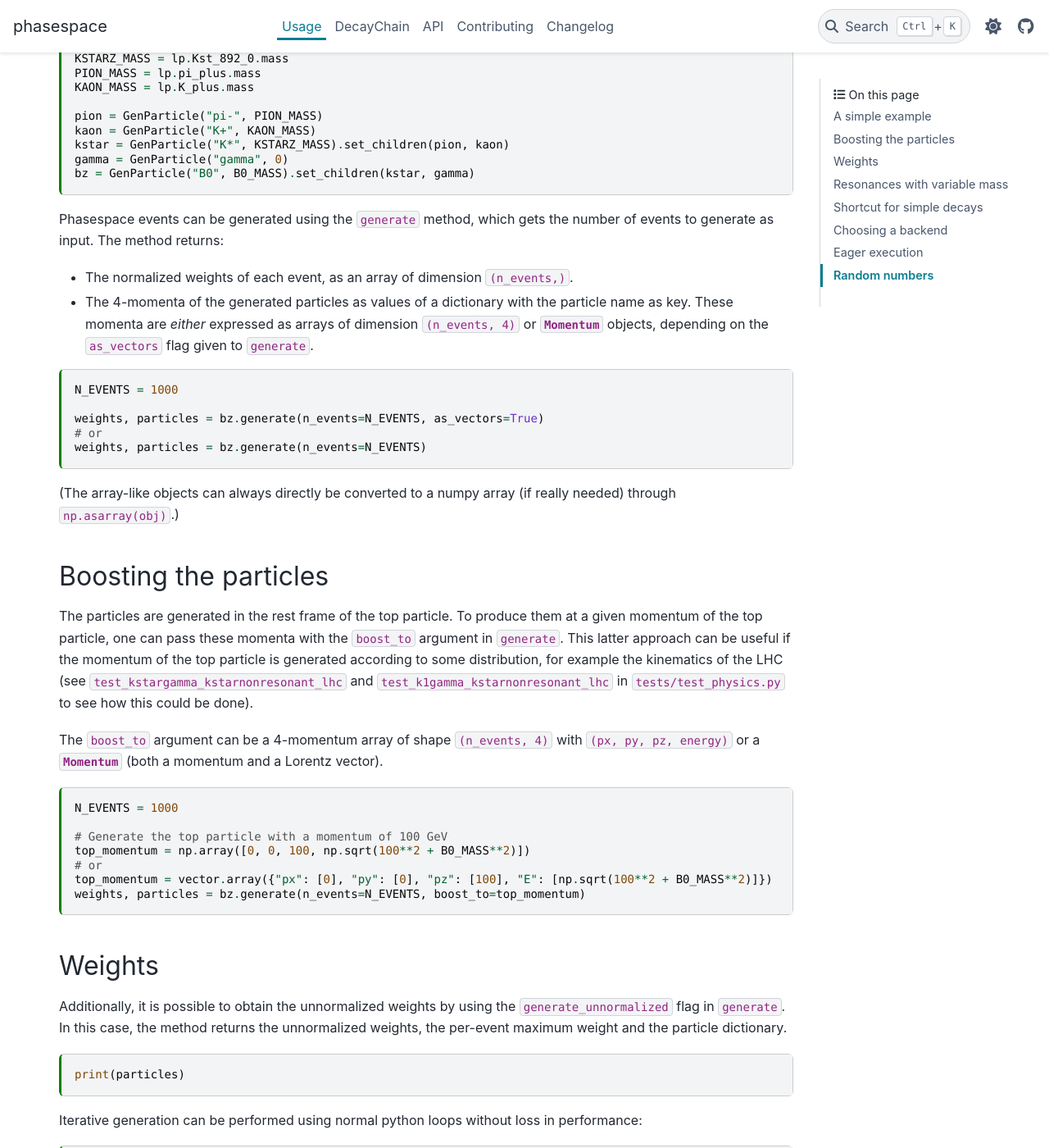
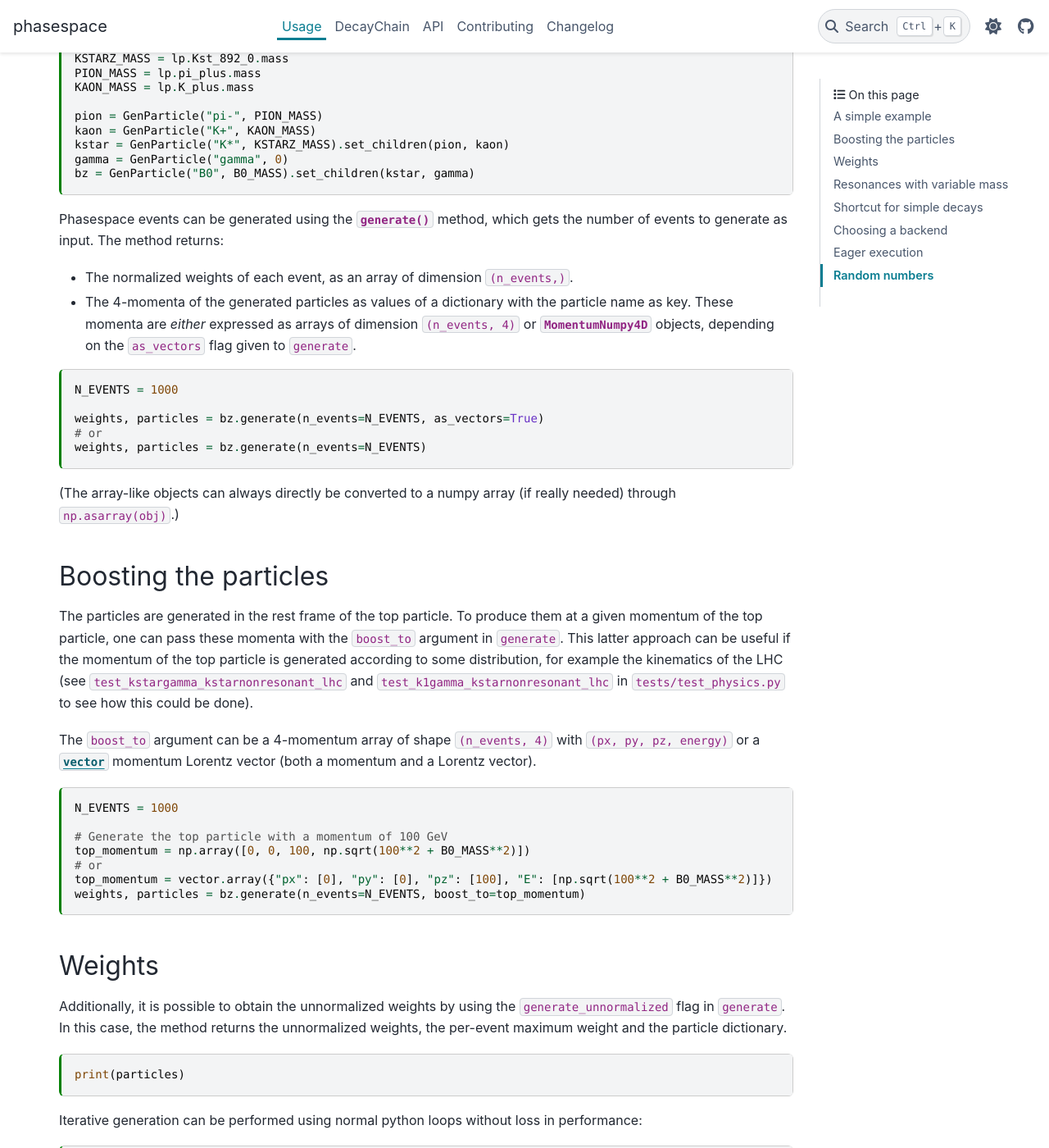
Before and after one commit to zfit/phasespace, a Sphinx documentation site: the page built from docs/usage.md, in a window 1280 px wide and 1400 px high, scrolled down 832 px. Shown: the whole window at 82% size. Built offline with Sphinx 7.4.7 and the PyData theme 0.15.4, drawn with Linux system fonts in a browser that asks for light colours; the version number could not be read and is left out; some of the changed text lies outside the part shown.

Commit message:
docs: cross-reference API objects with a py:obj default role

````diff
--- a/docs/conf.py
+++ b/docs/conf.py
@@ -12,6 +12,8 @@
 import phasespace
 
 # -- General configuration ---------------------------------------------
+
+default_role = "py:obj"
 
 # use for classes the class and the __init__ docs combined
 autoclass_content = "both"
@@ -30,6 +32,10 @@
 intersphinx_mapping = {
     "numpy": ("https://numpy.org/doc/stable", None),
     "python": ("https://docs.python.org/3", None),
+    "tensorflow": (
+        "https://www.tensorflow.org/api_docs/python",
+        "https://raw.githubusercontent.com/GPflow/tensorflow-intersphinx/master/tf2_py_objects.inv",
+    ),
     "vector": ("https://vector.readthedocs.io/en/latest", None),
 }
 
--- a/docs/usage.md
+++ b/docs/usage.md
@@ -44,10 +44,10 @@
 bz = GenParticle("B0", B0_MASS).set_children(kstar, gamma)
 ```
 
-Phasespace events can be generated using the `generate` method, which gets the number of events to generate as input. The method returns:
+Phasespace events can be generated using the {meth}`~.GenParticle.generate` method, which gets the number of events to generate as input. The method returns:
 
 - The normalized weights of each event, as an array of dimension `(n_events,)`.
-- The 4-momenta of the generated particles as values of a dictionary with the particle name as key. These momenta are *either* expressed as arrays of dimension `(n_events, 4)` or {py:class}`~vector.Momentum` objects, depending on the `as_vectors` flag given to `generate`.
+- The 4-momenta of the generated particles as values of a dictionary with the particle name as key. These momenta are *either* expressed as arrays of dimension `(n_events, 4)` or {class}`~vector.MomentumNumpy4D` objects, depending on the `as_vectors` flag given to `generate`.
 
 ```{code-cell} ipython3
 N_EVENTS = 1000
@@ -63,7 +63,7 @@
 
 The particles are generated in the rest frame of the top particle. To produce them at a given momentum of the top particle, one can pass these momenta with the `boost_to` argument in `generate`. This latter approach can be useful if the momentum of the top particle is generated according to some distribution, for example the kinematics of the LHC (see `test_kstargamma_kstarnonresonant_lhc` and `test_k1gamma_kstarnonresonant_lhc` in `tests/test_physics.py` to see how this could be done).
 
-The `boost_to` argument can be a 4-momentum array of shape `(n_events, 4)` with `(px, py, pz, energy)` or a {py:class}`~vector.Momentum` (both a momentum and a Lorentz vector).
+The `boost_to` argument can be a 4-momentum array of shape `(n_events, 4)` with `(px, py, pz, energy)` or a [`vector`](https://vector.readthedocs.io) momentum Lorentz vector (both a momentum and a Lorentz vector).
 
 ```{code-cell} ipython3
 N_EVENTS = 1000
````
Also changed, not shown: other parts of docs/usage.md (+8 -8 lines), docs/phasespace.md (+12 -0 lines), 3 other files.
